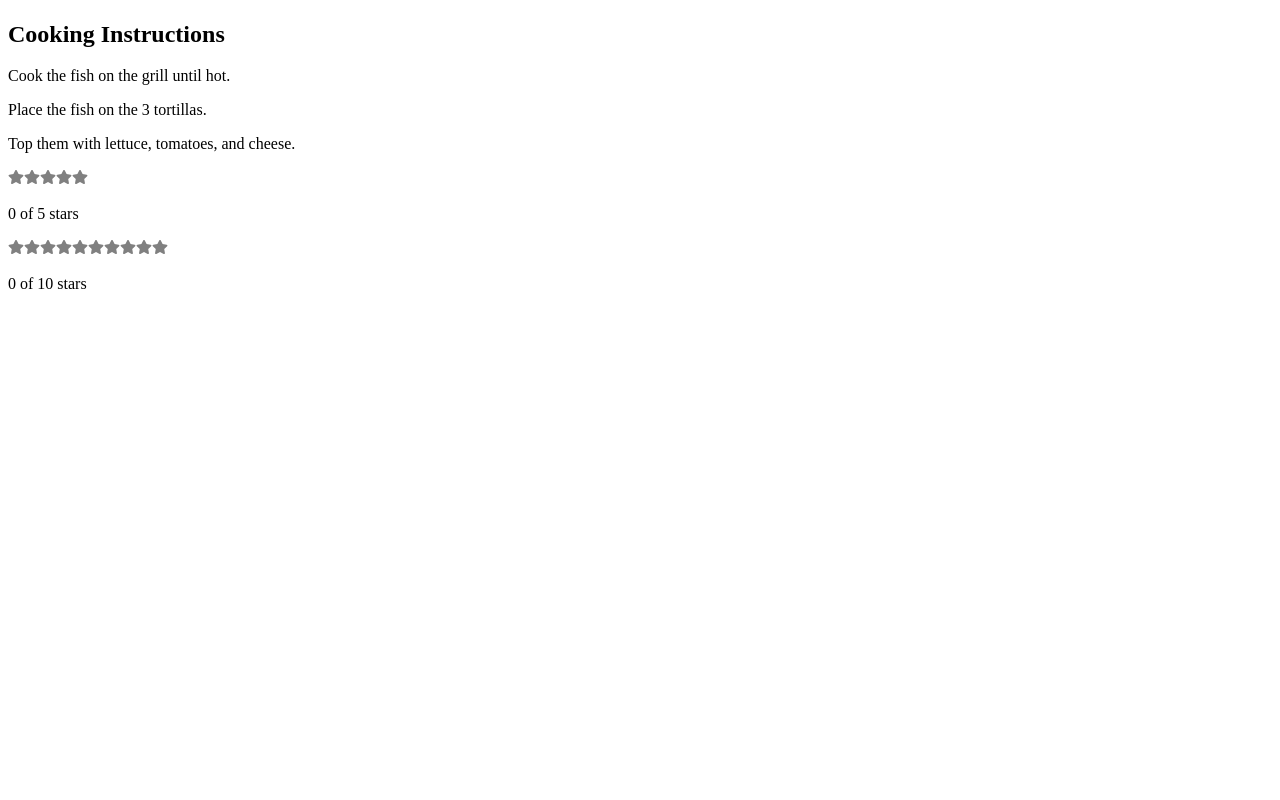
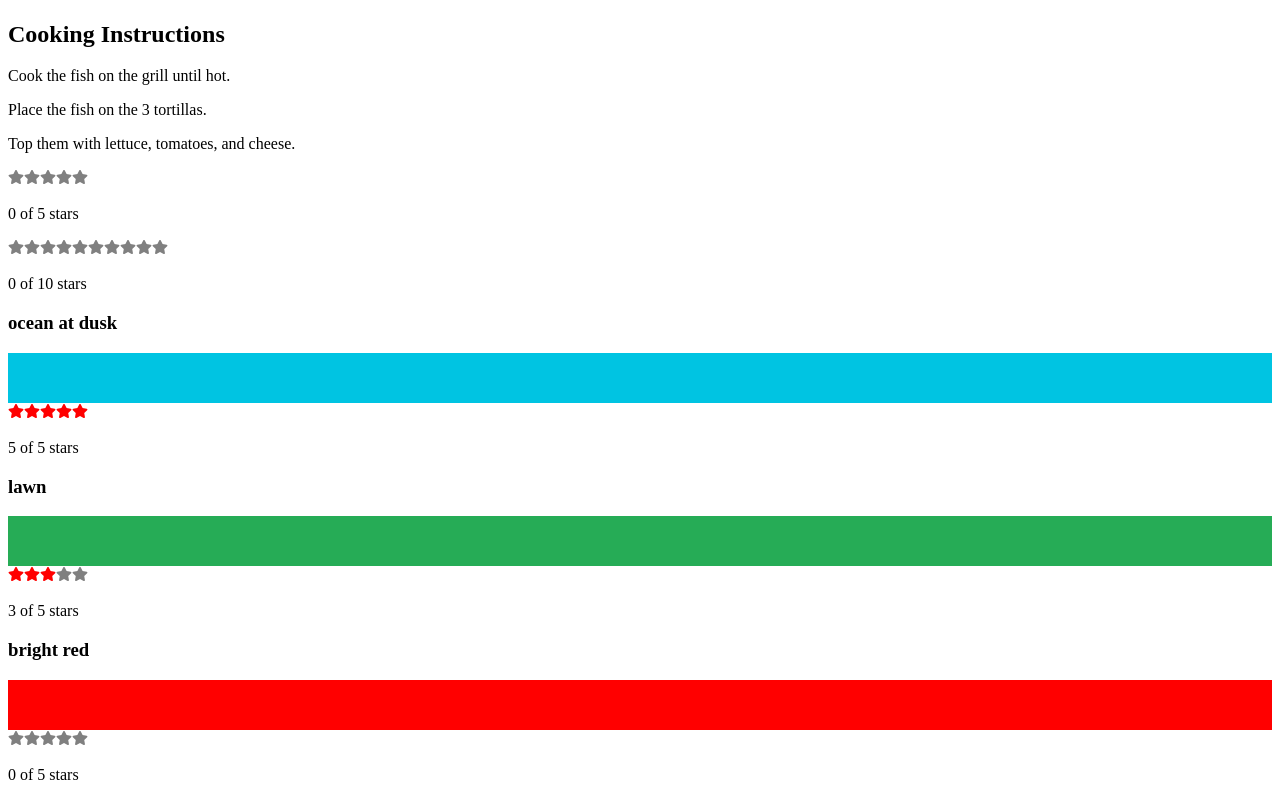
Before and after one commit to ftforest/2022_12_07_o_teilly_2nd_learning_react, a React app: page / in a window 1280 px wide. Shown: the part 614-1414 px from the top of the page. Before the commit the page ends 923 px from the top, so only its background shows below. Built offline with nearby package versions, Linux system fonts and the light colour scheme.

Commit message:
chapter six : ColorOrganizer component

```diff
--- a/src/components/Main.js
+++ b/src/components/Main.js
@@ -5,6 +5,7 @@
 import data from "../data/recipes.json"
 import StarRating from "./star_rating/StarRating";
 import StarRatingOld from "./star_rating/StarRatingOld";
+import App from "./color_organizer/App";
 
 
 function Main() {
@@ -13,6 +14,7 @@
             <Menu recipes={data} />
             <StarRating />
             <StarRatingOld totalStars={10} />
+            <App />
         </article>
     );
 }
--- /dev/null
+++ b/src/components/color_organizer/App.js
@@ -0,0 +1,10 @@
+// ./src/components/App.js
+
+import React, {useState} from "react";
+import colorData from "../../data/color-data.json";
+import ColorList from "./ColorList.js";
+
+export default function App() {
+    const [colors] = useState(colorData);
+    return <ColorList colors={colors} />
+}
--- /dev/null
+++ b/src/components/color_organizer/Color.js
@@ -0,0 +1,14 @@
+// ./src/components/Color.js
+
+import React from "react";
+import StarRating from "./StarRating";
+
+export default function Color({ title, color, rating }) {
+    return (
+        <section>
+            <h1>{title}</h1>
+            <div style={{ height: 50, backgroundColor: color }}></div>
+            <StarRating selectedStars={rating} />
+        </section>
+    );
+}
--- /dev/null
+++ b/src/components/color_organizer/ColorList.js
@@ -0,0 +1,15 @@
+// ./src/components/ColorList.js
+
+import React from "react";
+import Color from "./Color";
+
+export default function ColorList({ colors = [] }) {
+    if(!colors.length) return <div>No Colors Listed.</div>
+    return (
+        <div>
+            {
+                colors.map(color => <Color key={color.id} {...color} />)
+            }
+        </div>
+    );
+}
--- /dev/null
+++ b/src/components/color_organizer/StarRating.js
@@ -0,0 +1,25 @@
+// ./src/components/StarRating.js
+
+import React, { useState } from "react";
+import {FaStar} from "react-icons/fa";
+
+const Star = ({ selected = false}) => (
+    <FaStar color={selected ? "red" : "grey"} />
+);
+const createArray = length => [...Array(length)];
+
+export default function StarRating({ totalStars = 5, selectedStars = 0 }) {
+    return (
+        <>
+            {createArray(totalStars).map((n, i) => (
+                <Star
+                    key={i}
+                    selected={selectedStars > i}
+                />
+            ))}
+            <p>
+                {selectedStars} of {totalStars} stars
+            </p>
+        </>
+    );
+}
--- /dev/null
+++ b/src/data/color-data.json
@@ -0,0 +1,20 @@
+[
+  {
+    "id": "0175d1f0-a8c6-41bf-8d02-df5734d829a4",
+    "title": "ocean at dusk",
+    "color": "#00c4e2",
+    "rating": 5
+  },
+  {
+    "id": "83c7ba2f-7392-4d7d-9e23-35adbe186046",
+    "title": "lawn",
+    "color": "#26ac56",
+    "rating": 3
+  },
+  {
+    "id": "a11e3995-b0bd-4d58-8c48-5e49ae7f7f23",
+    "title": "bright red",
+    "color": "#ff0000",
+    "rating": 0
+  }
+]
```
